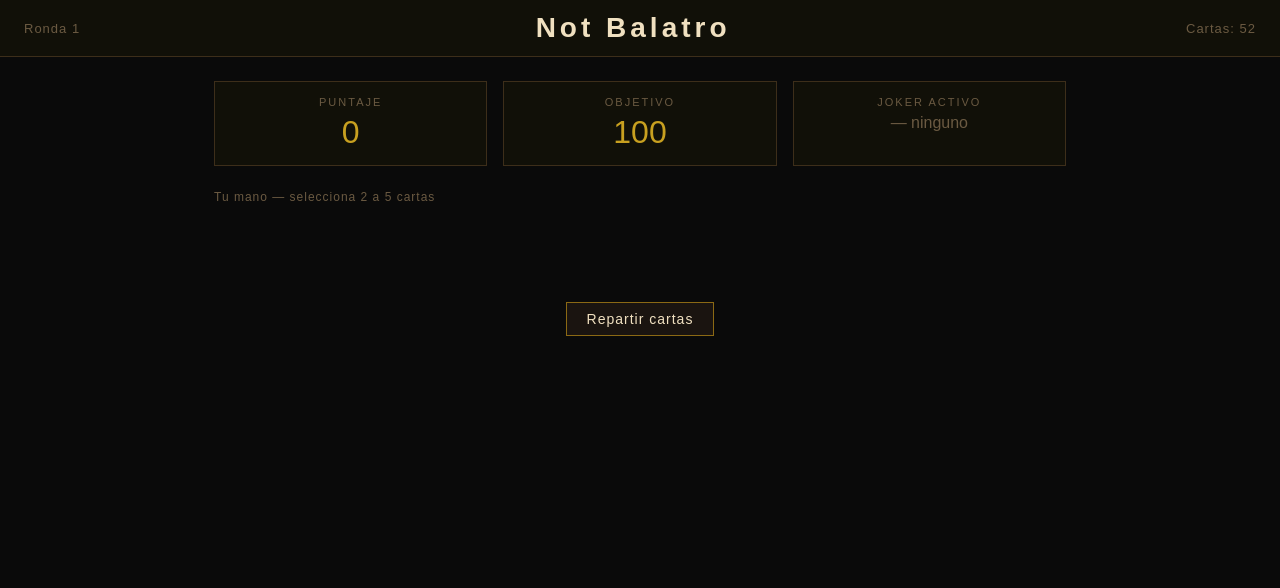
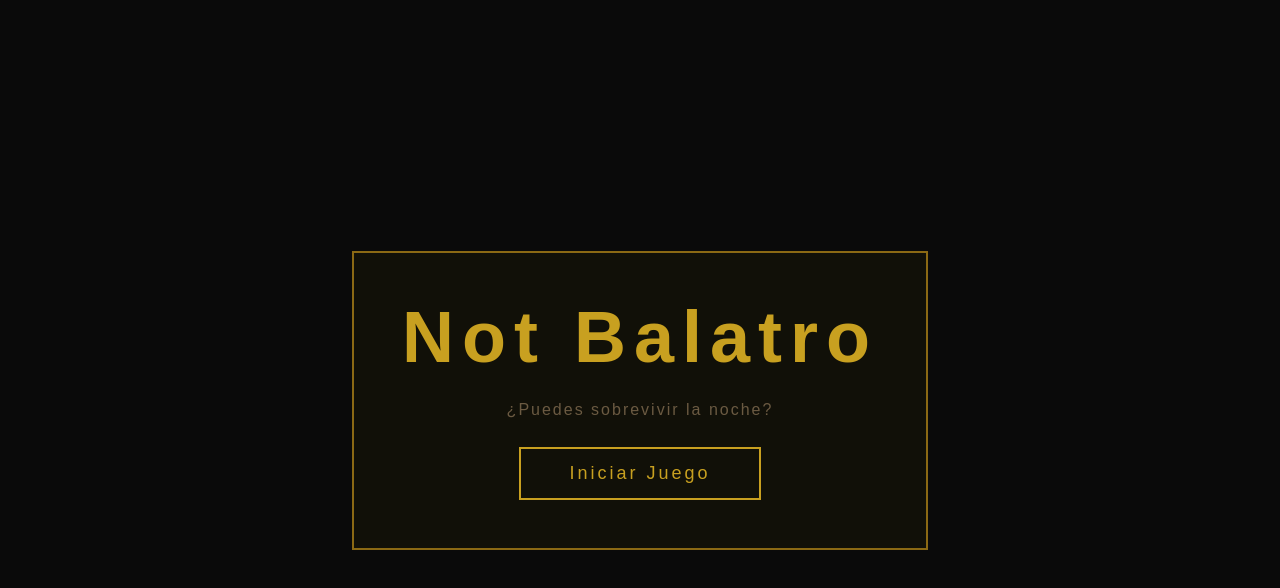
Before and after one commit to fatupopzz/not-balatro, a React (Vite) app: page / in a window 1280 px wide. Shown: the top 588 px of the page. Built offline with nearby package versions, Linux system fonts and the light colour scheme; a web font is replaced by a local one.

Commit message:
feat: menu shows before game starts

```diff
--- a/src/App.jsx
+++ b/src/App.jsx
@@ -1,4 +1,5 @@
 import { useState } from 'react'
+import Menu from './components/Menu'
 import { createDeck, shuffleDeck } from './data/deck'
 import { getRandomJokers } from './data/jokers'
 import Card from './components/Card'
@@ -7,6 +8,7 @@
 import './App.css'
 
 function App() {
+  const [inMenu, setInMenu] = useState(true)
   const [deck, setDeck] = useState(() => shuffleDeck(createDeck()))
   const [hand, setHand] = useState([])
   const [selected, setSelected] = useState([])
@@ -99,6 +101,10 @@
 
   return (
   <div className="app">
+    {inMenu ? (
+      <Menu onStart={() => setInMenu(false)} />
+    ) : (
+      <>
         {gameOver && <GameOver score={score} onRestart={restart} />}
         {showJokers && <JokerSelection jokers={jokerOptions} onSelect={selectJoker} />}
 
@@ -155,6 +161,8 @@
             </section>
           )}
         </main>
+      </>
+    )}
   </div>
 )
 }
--- /dev/null
+++ b/src/components/Menu.css
@@ -0,0 +1,47 @@
+.menu {
+  min-height: 100vh;
+  display: flex;
+  align-items: center;
+  justify-content: center;
+  background: var(--bg);
+}
+
+.menu-box {
+  display: flex;
+  flex-direction: column;
+  align-items: center;
+  gap: 28px;
+  text-align: center;
+  padding: 48px;
+  border: 2px solid var(--border-accent);
+  background: var(--bg-panel);
+}
+
+.menu-title {
+  font-size: 72px;
+  color: var(--accent-yellow);
+  letter-spacing: 8px;
+  line-height: 1;
+}
+
+.menu-subtitle {
+  font-size: 16px;
+  color: var(--text-muted);
+  letter-spacing: 2px;
+}
+
+.menu-btn {
+  font-size: 18px;
+  padding: 14px 48px;
+  border: 2px solid var(--accent-yellow);
+  color: var(--accent-yellow);
+  background: transparent;
+  letter-spacing: 3px;
+  cursor: pointer;
+  transition: background 0.2s, color 0.2s;
+}
+
+.menu-btn:hover {
+  background: var(--accent-yellow);
+  color: var(--bg);
+}
--- /dev/null
+++ b/src/components/Menu.jsx
@@ -0,0 +1,17 @@
+import './Menu.css'
+
+function Menu({ onStart }) {
+  return (
+    <div className="menu">
+      <div className="menu-box">
+        <h1 className="menu-title">Not Balatro</h1>
+        <p className="menu-subtitle">¿Puedes sobrevivir la noche?</p>
+        <button className="menu-btn" onClick={onStart}>
+          Iniciar Juego
+        </button>
+      </div>
+    </div>
+  )
+}
+
+export default Menu
```
Lines whose indentation alone changed are shown as unchanged.
